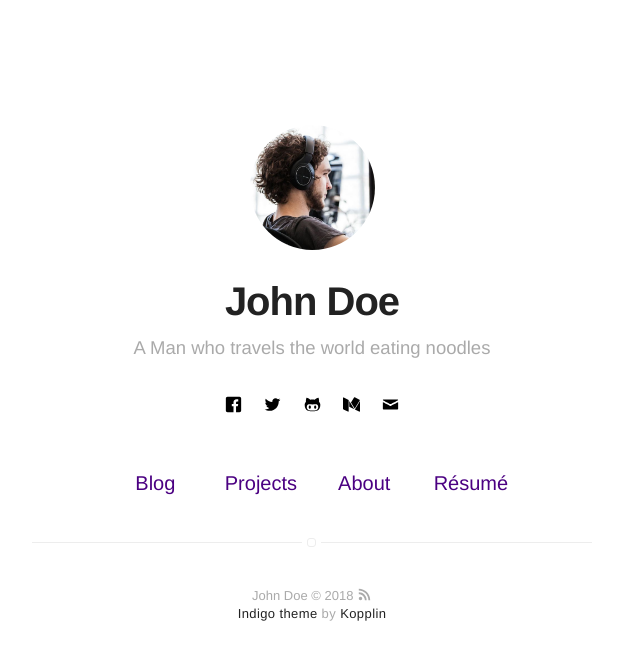
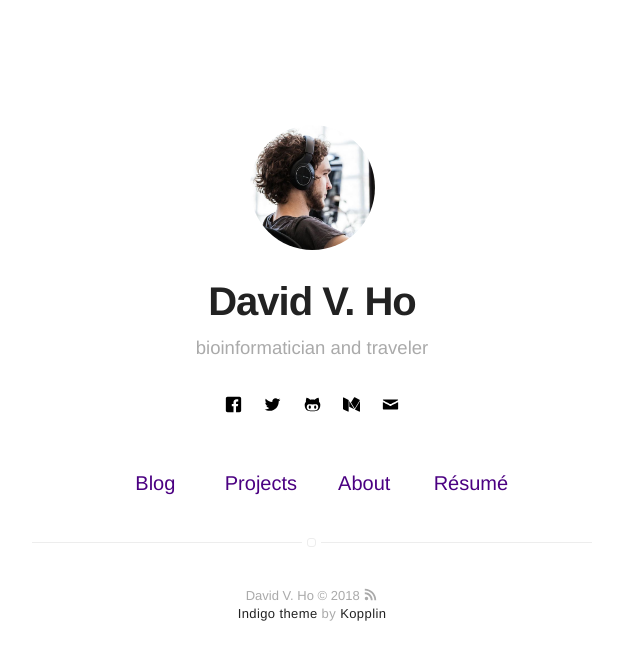
Before and after one commit to davidvho/davidvho.github.io, a Jekyll site: the page built from index.html, in a window 1280 px wide. Shown: the top 660 px of the page, without its empty margins (328-968 px from the left). Built offline with Jekyll 4.4.1, drawn with Linux system fonts in a browser that asks for light colours.

Commit message:
1st steps

```diff
--- a/_config.yml
+++ b/_config.yml
@@ -1,6 +1,6 @@
 # main text of home
-name: John Doe
-bio: A Man who travels the world eating noodles
+name: David V. Ho
+bio: bioinformatician and traveler
 
 # twitter summary info
 description: A blog about technology and stuff related
```
